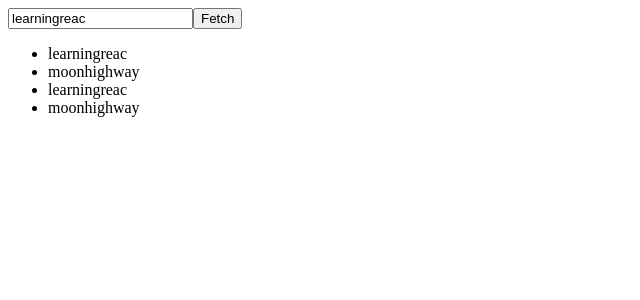
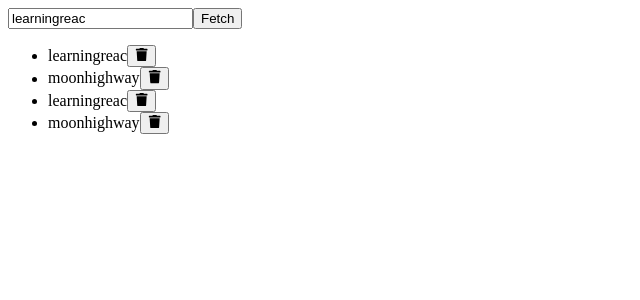
Before and after one commit to learningreac/checkbox, a React (Create React App) app: page / in a window 1280 px wide. Shown: the top 300 px of the page, without its empty margins (0-640 px from the left). Built offline with nearby package versions, Linux system fonts and the light colour scheme; no server answers.

Commit message:
delete items in the history list

```diff
--- a/package.json
+++ b/package.json
@@ -8,6 +8,7 @@
     "@testing-library/user-event": "^12.8.3",
     "react": "^17.0.2",
     "react-dom": "^17.0.2",
+    "react-icons": "^4.2.0",
     "react-scripts": "4.0.3",
     "web-vitals": "^1.1.2"
   },
--- a/src/GithubUser.js
+++ b/src/GithubUser.js
@@ -23,12 +23,15 @@ export default function APP() {
     const [id, setID] = useState("learningreac" );
     const [fetchHistory, setFetchHistory] = useState(["learningreac", "moonhighway", "learningreac", "moonhighway"] );
 
-
+    const removeUser = username => {
+        const newHistory = fetchHistory.filter( item => item !== username);
+        setFetchHistory(newHistory);
+      };
 
     return (
         <>
             <InputBox initialID={id} onNewFetch={setID} setFetchHistory={setFetchHistory} fetchHistory={fetchHistory}/>
-            <HistoryList FetchList = {fetchHistory} setcurrentid= {setID} />
+            <HistoryList FetchList = {fetchHistory} setcurrentid= {setID} onRemove= {removeUser}/>
             <GitHubUser login={id} />
         </>
     )
--- a/src/HistoryItem.js
+++ b/src/HistoryItem.js
@@ -1,7 +1,17 @@
 import React from 'react';
+import { FaTrash } from "react-icons/fa";
 
-
-const ListItem = ({username, setcurrentid}) =>
-   <li onClick = {() => setcurrentid(username)} > {username} </li>
+const ListItem = ({ username, setcurrentid, onRemove}) => {
+    return (
+        <>
+            <li>
+                <span onClick={() => setcurrentid(username)} > {username}</span>
+                <button onClick={() => onRemove(username)}>
+                    <FaTrash />
+                </button>
+            </li>
+        </>
+    )
+}
 
 export default ListItem;
--- a/src/fetchHistory.js
+++ b/src/fetchHistory.js
@@ -1,7 +1,7 @@
 import React from 'react';
 import ListItem from './HistoryItem';
 
-const HistoryList = ({ FetchList, setcurrentid}) => {
+const HistoryList = ({ FetchList, setcurrentid, onRemove}) => {
 
     return (
         <>
@@ -11,6 +11,7 @@ const HistoryList = ({ FetchList, setcurrentid}) => {
                     key={i}
                     username = {userID}
                     setcurrentid = {setcurrentid}
+                    onRemove = {onRemove}
                     />
                 ))}
             </ul>
```
Also changed, not shown: 1 other file (tests, documents, lock files or other folders).
